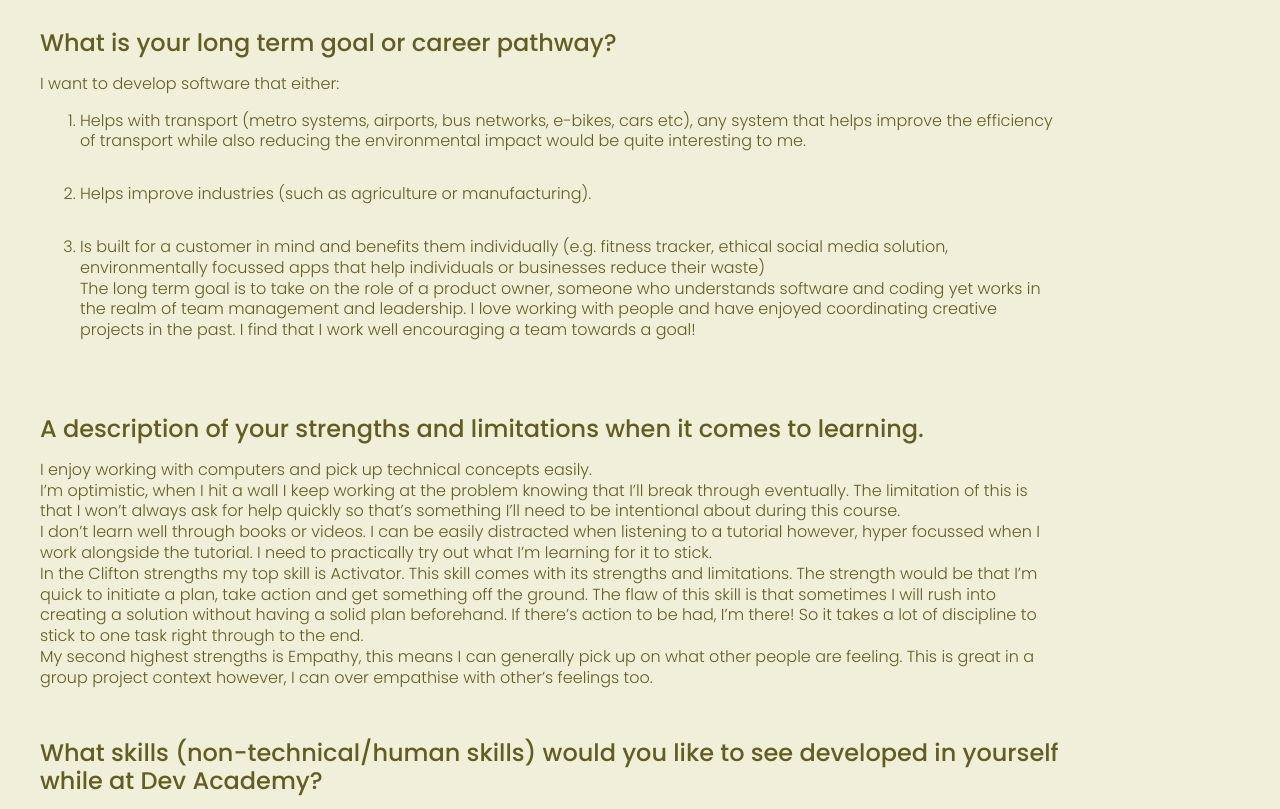
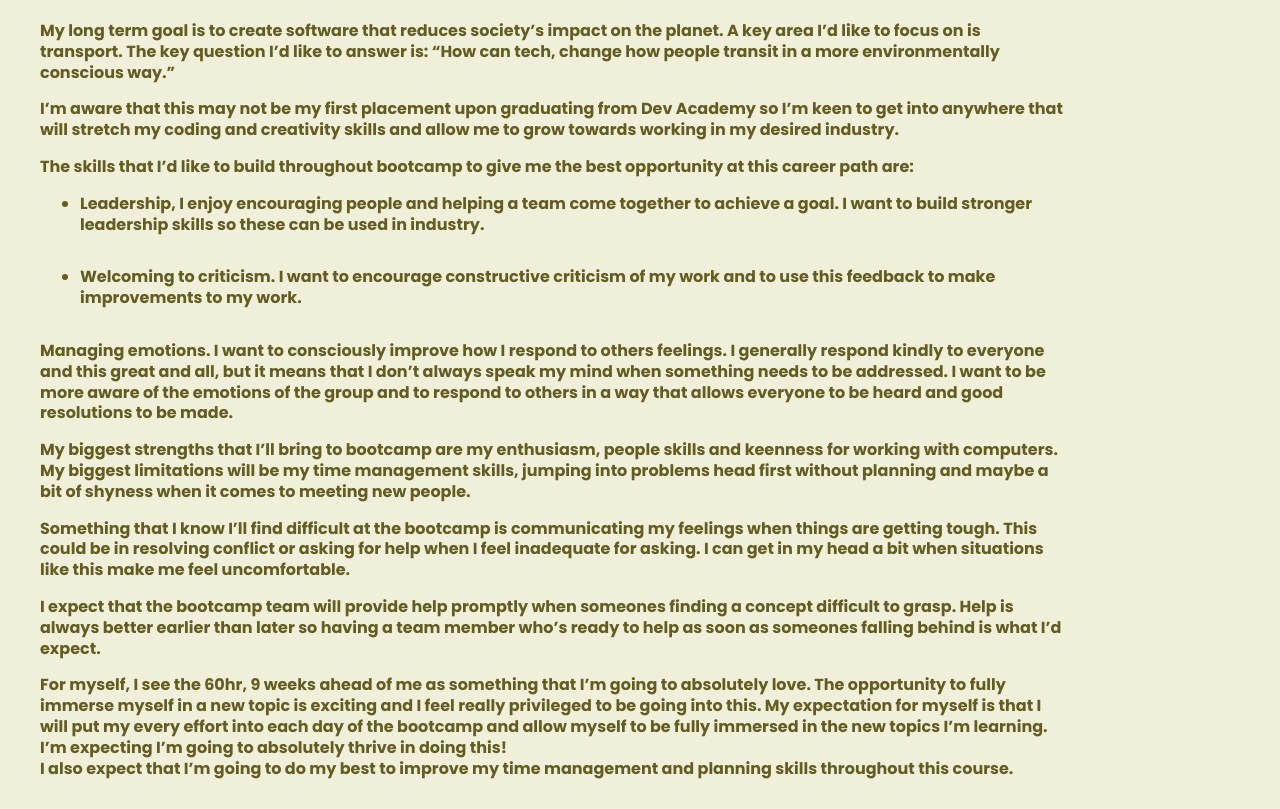
Before and after one commit to liam-j-simpson/liam-j-simpson.github.io, a plain HTML site: page blog/learning-plan.html in a window 1280 px wide. Shown: the part 301-1110 px from the top of the page. Drawn offline with Linux system fonts and the light colour scheme; a web font is replaced by a local one.

Commit message:
updating learning plan for bootcamp

```diff
--- a/blog/learning-plan.html
+++ b/blog/learning-plan.html
@@ -32,6 +32,41 @@
 </navbar>
 
 <main>
+  <section class="container">
+    <h1>Bootcamp Learning Plan</h1>
+    <br>
+
+      <p><b>
+          My long term goal is to create software that reduces society’s impact on the planet. A key area I’d like to focus on is transport. The key question I’d like to answer is: “How can tech, change how people transit in a more environmentally conscious way.”
+      </p>
+      <p><b>
+        I’m aware that this may not be my first placement upon graduating from Dev Academy so I’m keen to get into anywhere that will stretch my coding and creativity skills and allow me to grow towards working in my desired industry.
+      </p>
+      <p><b>
+        The skills that I’d like to build throughout bootcamp to give me the best opportunity at this career path are:
+        <ul>
+          <li><b>Leadership, I enjoy encouraging people and helping a team come together to achieve a goal. I want to build stronger leadership skills so these can be used in industry.</li>
+          <li><b>Welcoming to criticism. I want to encourage constructive criticism of my work and to use this feedback to make improvements to my work. </li>
+        </ul>
+      </p>
+      <p><b>
+        Managing emotions. I want to consciously improve how I respond to others feelings. I generally respond kindly to everyone and this great and all, but it means that I don’t always speak my mind when something needs to be addressed. I want to be more aware of the emotions of the group and to respond to others in a way that allows everyone to be heard and good resolutions to be made.
+      </p>
+      <p><b>
+        My biggest strengths that I’ll bring to bootcamp are my enthusiasm, people skills and keenness  for working with computers. My biggest limitations will be my time management skills, jumping into problems head first without planning and maybe a bit of shyness when it comes to meeting new people.
+      </p>
+      <p><b>
+        Something that I know I’ll find difficult at the bootcamp is communicating my feelings when things are getting tough. This could be in resolving conflict or asking for help when I feel inadequate for asking. I can get in my head a bit when situations like this make me feel uncomfortable.
+      </p>
+      <p><b>
+        I expect that the bootcamp team will provide help promptly when someones finding a concept difficult to grasp. Help is always better earlier than later so having a team member who’s ready to help as soon as someones falling behind is what I’d expect.
+      </p>
+      <p><b>
+        For myself, I see the 60hr, 9 weeks ahead of me as something that I’m going to absolutely love. The opportunity to fully immerse myself in a new topic is exciting and I feel really privileged to be going into this.
+        My expectation for myself is that I will put my every effort into each day of the bootcamp and allow myself to be fully immersed in the new topics I’m learning. I’m expecting I’m going to absolutely thrive in doing this! <br>I also expect that I’m going to do my best to improve my time management and planning skills throughout this course.
+      </p>
+  </section>
+
   <section class="container">
     <h1>Learning Plan</h1>
     <br>
```
